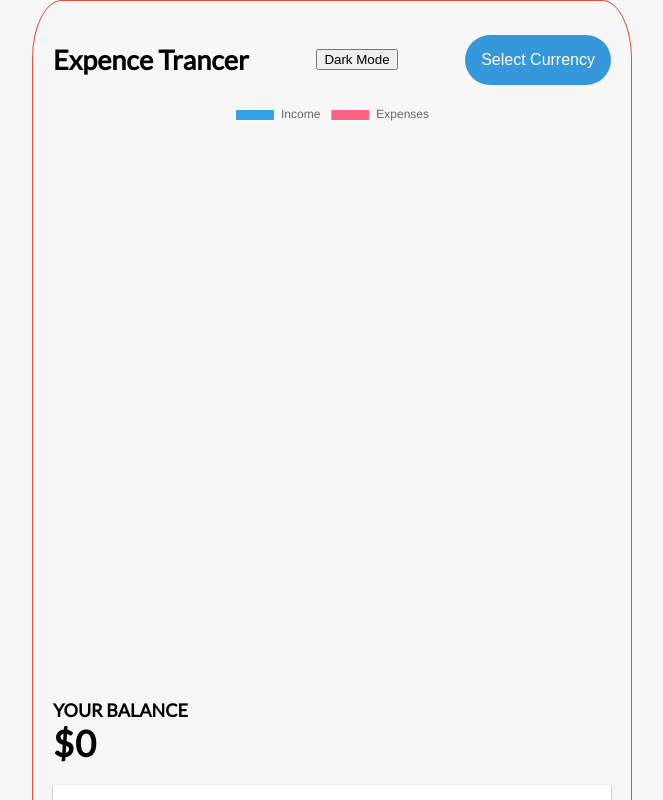
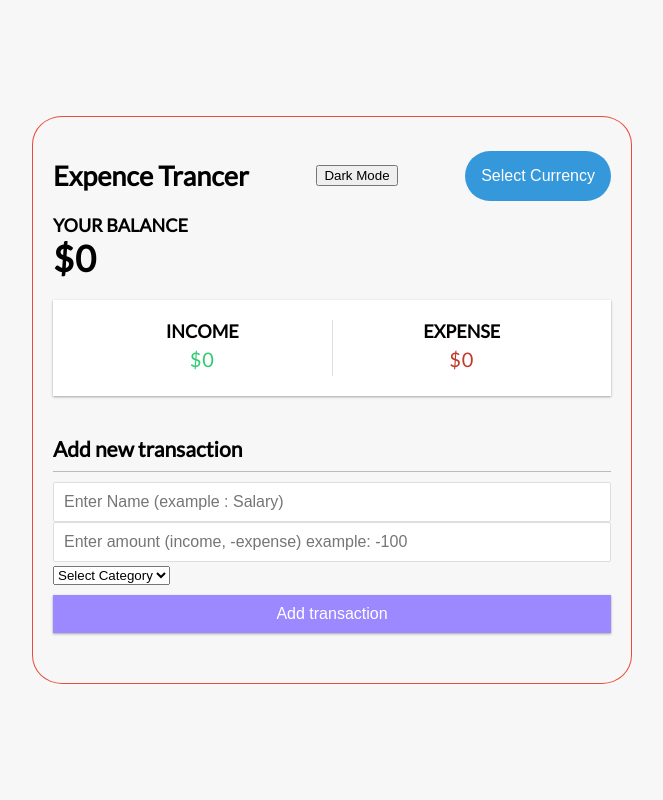
Before and after one commit to henriits/budget_planner_vue_ts, a Vue app: page / in a window 1280 px wide. Shown: the top 800 px of the page, without its empty margins (308-971 px from the left). Built offline with nearby package versions, Linux system fonts and the light colour scheme.

Commit message:
fix: add condition to see if canva is empty , to display chart

```diff
--- a/src/App.vue
+++ b/src/App.vue
@@ -16,7 +16,7 @@
         </div>
       </div>
       <!-- Doughnut Chart -->
-      <div>
+      <div v-if="!isCanvasEmpty">
         <!-- Income and Expenses Chart -->
         <div class="chart-container">
           <DoughnutChart :chartData="incomeExpensesData" />
@@ -73,7 +73,9 @@ onMounted(() => {
   }
 });
 
-
+const isCanvasEmpty = computed(() => {
+  return transactions.value.length === 0;
+});
 
 
 const total = computed(() => {
```
